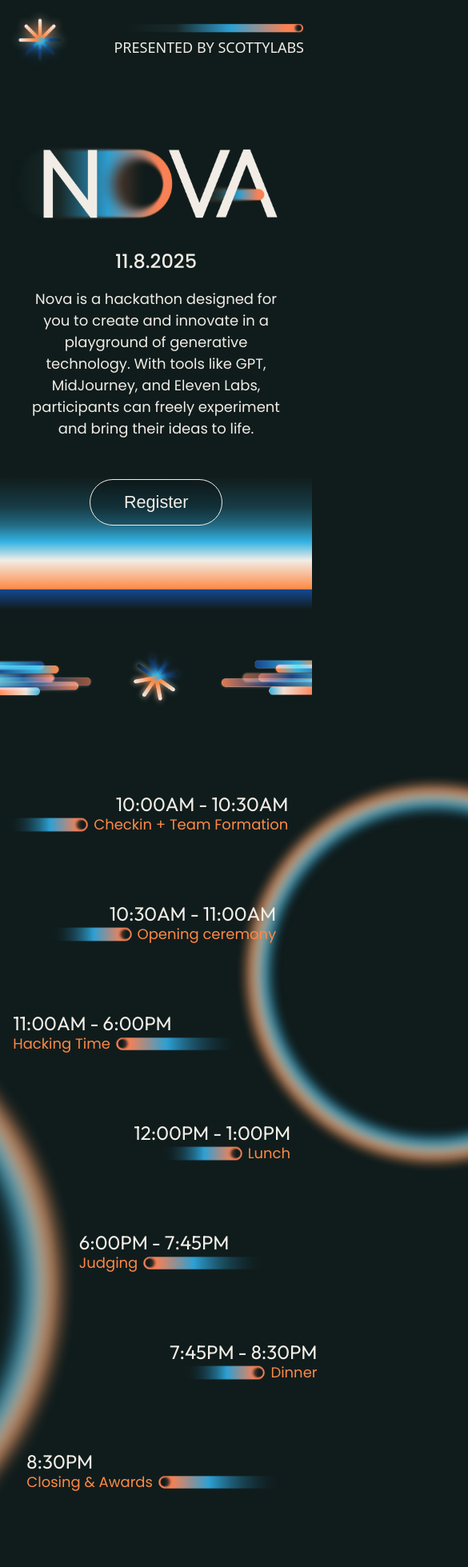
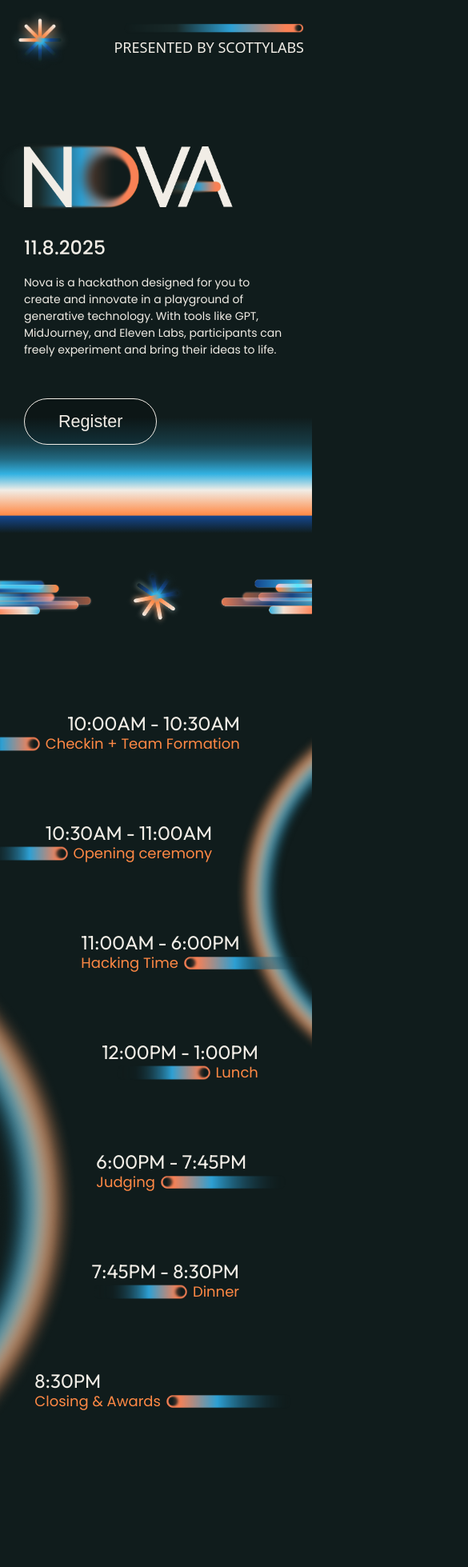
Before and after one commit to ScottyLabs/nova, a React (Vite) app: page / in a window 390 px wide. Shown: the top 1959 px of the page at 80% size, 585 px wide, since content can reach past the window. Built offline with nearby package versions, Linux system fonts and the light colour scheme.

Commit message:
fix: overflow and some breakpoints

```diff
--- a/src/sections/Hero.module.css
+++ b/src/sections/Hero.module.css
@@ -20,10 +20,12 @@
   margin: 150px auto;
   max-width: 1000px;
   display: flex;
-  padding: 0 10px;
+
   flex-direction: column;
   align-items: center;
   font-family: "Poppins";
+  padding: 0 30px;
+
   .hero__logo {
     width: 100%;
     max-width: 500px;
@@ -39,7 +41,6 @@
     margin-top: 15px;
     font-weight: 400;
     text-align: center;
-    padding: 0 20px;
     max-width: 800px;
   }
   .hero__button {
@@ -58,6 +59,18 @@
       &:active {
         scale: 1;
       }
+    }
+  }
+  @media screen and (max-width: 500px) {
+    align-items: flex-start;
+    .hero__description {
+      text-align: left;
+      font-size: 14px;
+    }
+    .hero__logo {
+      position: relative;
+      transform: translate(-12%, 0);
+      /* left: -30px; */
     }
   }
 }
--- a/src/sections/Schedule.module.css
+++ b/src/sections/Schedule.module.css
@@ -1,4 +1,5 @@
 .schedule-section {
+  overflow-x: hidden;
 }
 .header {
   position: relative;
@@ -99,6 +100,9 @@
 .timeslot-container {
   &:nth-child(1) {
     right: 5%;
+    @media screen and (max-width: 500px) {
+      right: 80px;
+    }
   }
   &:nth-child(2) {
     right: 16%;
@@ -106,7 +110,7 @@
       right: 12%;
     }
     @media screen and (max-width: 400px) {
-      right: 0%;
+      right: 80px;
     }
   }
   &:nth-child(3) {
@@ -115,7 +119,7 @@
       left: -6%;
     }
     @media screen and (max-width: 400px) {
-      left: -9%;
+      left: 50px;
     }
   }
   &:nth-child(4) {
@@ -124,14 +128,14 @@
       left: 0%;
     }
     @media screen and (max-width: 400px) {
-      left: 18%;
+      left: 30px;
     }
   }
 
   &:nth-child(5) {
     left: 18%;
     @media screen and (max-width: 500px) {
-      left: 6%;
+      left: 45px;
     }
   }
   &:nth-child(6) {
@@ -140,7 +144,13 @@
       left: 10%;
     }
     @media screen and (max-width: 400px) {
-      left: 28%;
+      left: 3%;
+    }
+  }
+  &:nth-child(7) {
+    left: -10%;
+    @media screen and (max-width: 400px) {
+      left: 10px;
     }
   }
 }
```
